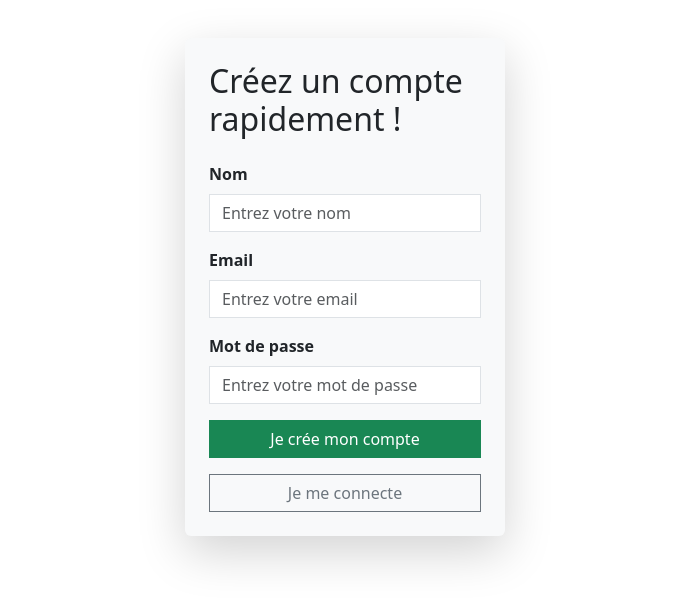
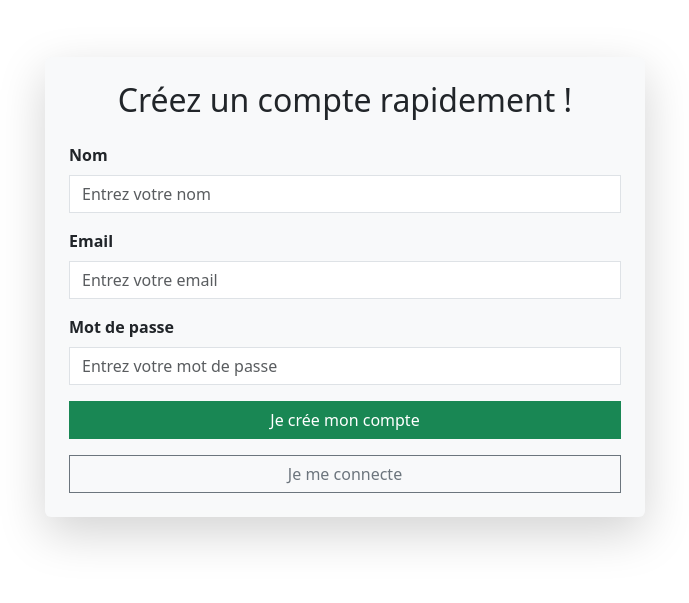
Before and after one commit to SlimKhiari/MySubscriptions, a React (Vite) app in the folder client/: page / in a window 1280 px wide. Shown: the part 113-716 px from the top of the page, without its empty margins (295-984 px from the left). Built offline with nearby package versions, Linux system fonts and the light colour scheme.

Commit message:
forms updated

```diff
--- a/client/src/composants/Abonnements.jsx
+++ b/client/src/composants/Abonnements.jsx
@@ -14,7 +14,7 @@ function Abonnements() {
     const [notificationCount, setNotificationCount] = useState(0);
     const [notifications, setNotifications] = useState([]);
     const [showNotifications, setShowNotifications] = useState(false);
-    const userEmail = 'slim.khiari.03@gmail.com'; // Remplacez par l'email réel de l'utilisateur connecté
+    const userEmail = 'test@test.test'; // Remplacez par l'email réel de l'utilisateur connecté
 
     useEffect(() => {
         axios.get(`http://localhost:3001/api/notifications/${userEmail}`)
--- a/client/src/composants/Connexion.jsx
+++ b/client/src/composants/Connexion.jsx
@@ -34,7 +34,6 @@ const Connexion = () => {
                         navigate("/dashboard");
                     } else {
                         setMessage(res.data.Message);
-                        navigate("/login");
                     }
                 })
                 .catch(err => {
@@ -46,8 +45,8 @@ const Connexion = () => {
 
     return (
         <div className="d-flex justify-content-center align-items-center bg-white vh-100">
-            <div className="bg-light p-4 rounded shadow-lg w-25">
-                <h2 className="mb-4">Connectez-vous facilement !</h2>
+            <div className="bg-light p-4 rounded shadow-lg w-100 w-md-75 w-lg-50" style={{ maxWidth: '600px' }}>
+                <h2 className="mb-4 text-center">Connectez-vous facilement !</h2>
                 <form onSubmit={handleSubmit}>
                     <div className="mb-3">
                         <label htmlFor="email" className="form-label">
@@ -82,7 +81,7 @@ const Connexion = () => {
                     <button type="submit" className="btn btn-success w-100 rounded-0" disabled={estChargement}>
                         {estChargement ? "Chargement..." : "Je me connecte"}
                     </button>
-                    {message && <div className="text-danger">{message}</div>}
+                    {message && <div className="text-danger mt-2">{message}</div>}
                 </form>
                 <Link to="/" className="btn btn-outline-secondary w-100 mt-3 rounded-0 text-decoration-none">
                     Je crée mon compte
--- a/client/src/composants/Enregistrement.jsx
+++ b/client/src/composants/Enregistrement.jsx
@@ -51,8 +51,8 @@ const Enregistrement = () => {
 
     return (
         <div className="d-flex justify-content-center align-items-center bg-white vh-100">
-            <div className="bg-light p-4 rounded shadow-lg w-25">
-                <h2 className="mb-4">Créez un compte rapidement !</h2>
+            <div className="bg-light p-4 rounded shadow-lg" style={{ width: '100%', maxWidth: '600px' }}>
+                <h2 className="mb-4 text-center">Créez un compte rapidement !</h2>
                 {errors.successMessage && <div className="alert alert-success">{errors.successMessage}</div>}
                 <form onSubmit={handleSubmit}>
                     <div className="mb-3">
```
